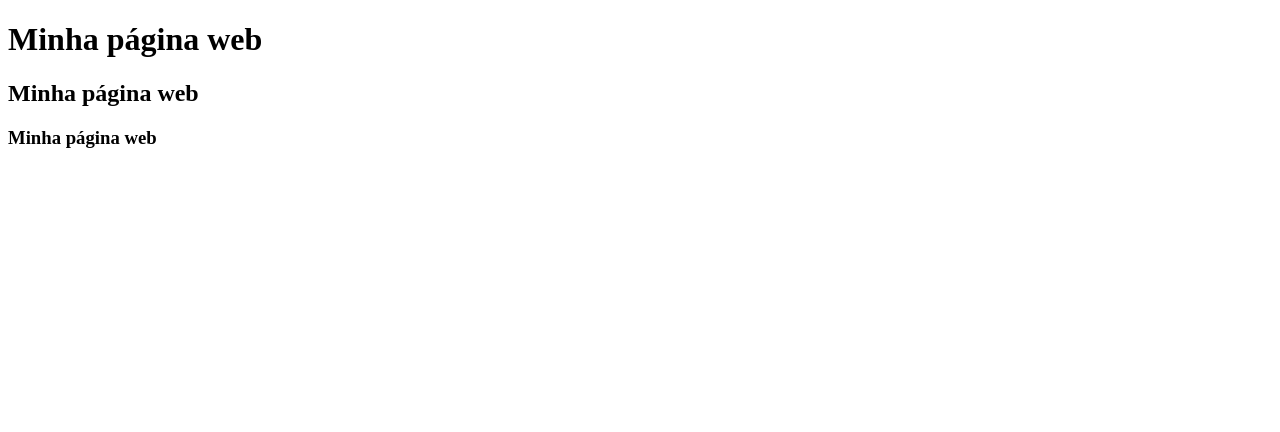
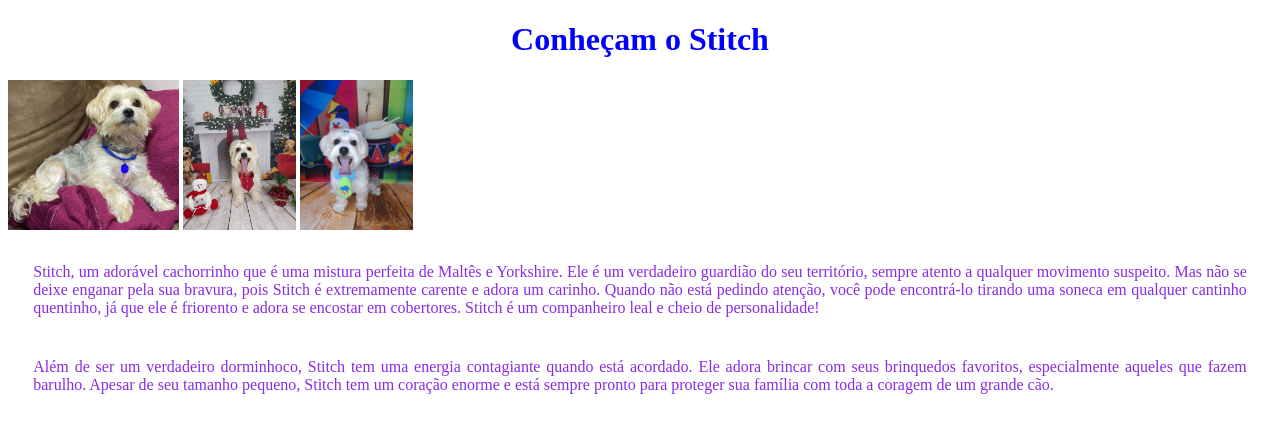
Before and after one commit to Lariisspaixao/aulasdwi, a plain HTML site: page index.html in a window 1280 px wide. Drawn offline with Linux system fonts and the light colour scheme.

Commit message:
Aula com css
Iniciando com CSS

```diff
--- a/index.html
+++ b/index.html
@@ -3,13 +3,31 @@
 <head>
     <meta charset="UTF-8">
     <meta name="viewport" content="width=device-width, initial-scale=1.0">
-    <title>|Aula3</title>
+    <title>Stitch</title>
+    <link rel="stylesheet" href="style/estilo.css">
 </head>
 <body>
-    <!--Tag para usar em título-->
-    <h1>Minha página web</h1>
-    <h2>Minha página web</h2>
-    <h3>Minha página web</h3>
+
+    <header>
+        <nav></nav>
+    </header>
+
+    <main>
+    <h1>Conheçam o Stitch</h1>
+    <img src="img/pose.jpg" class="diferente">
+    <img src="img/Natal.jpg" class="imagens">
+    <img src="img/Carnaval.jpg" class="imagens">
+
+    <p>Stitch, um adorável cachorrinho que é uma mistura perfeita de Maltês e Yorkshire. Ele é um verdadeiro guardião do seu território, sempre atento a qualquer movimento suspeito. Mas não se deixe enganar pela sua bravura, pois Stitch é extremamente carente e adora um carinho. Quando não está pedindo atenção, você pode encontrá-lo tirando uma soneca em qualquer cantinho quentinho, já que ele é friorento e adora se encostar em cobertores. Stitch é um companheiro leal e cheio de personalidade!</p>
+    <p>Além de ser um verdadeiro dorminhoco, Stitch tem uma energia contagiante quando está acordado. Ele adora brincar com seus brinquedos favoritos, especialmente aqueles que fazem barulho. Apesar de seu tamanho pequeno, Stitch tem um coração enorme e está sempre pronto para proteger sua família com toda a coragem de um grande cão.</p>
+    </main>
+    <footer>
+
+    </footer>
+
+
+
+
 
 </body>
 </html>
--- /dev/null
+++ b/style/estilo.css
@@ -0,0 +1,21 @@
+
+h1 {
+    color: blue;
+    text-align: center;
+}
+
+p {
+    color: blueviolet;
+    text-align: justify;
+    padding: 1% 2%;
+}
+
+.diferente {
+    width: 171px;
+    height: 150px;
+}
+
+.imagens {
+    width: 113px;
+    height: 150px;
+}
```
Also changed, not shown: img/Carnaval.jpg (added), img/Natal.jpg (added), img/pose.jpg (added).
